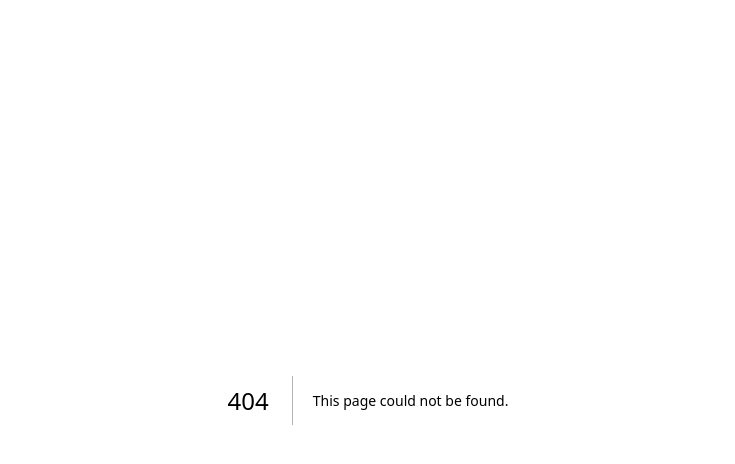
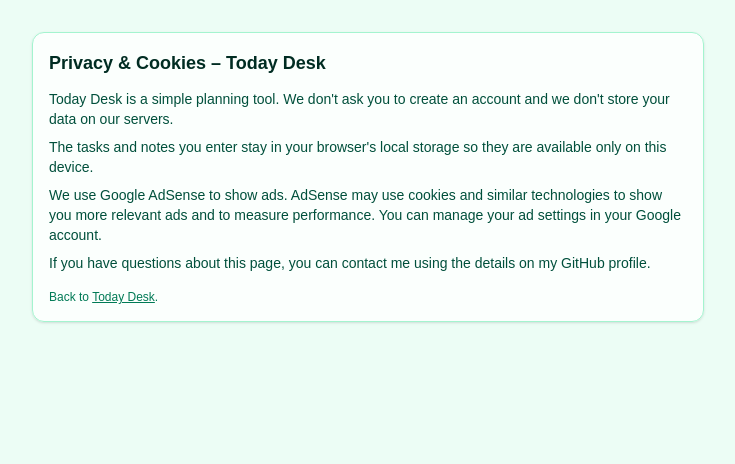
Before and after one commit to amgandreeamia4-creator/today-desk, a Next.js app: page /privacy in a window 1280 px wide. Before the commit this address had no page. Shown: the top 464 px of the page, without its empty margins (272-1007 px from the left). Built offline with nearby package versions, Linux system fonts and the light colour scheme.

Commit message:
Add privacy & cookies page

```diff
--- a/app/layout.tsx
+++ b/app/layout.tsx
@@ -17,6 +17,9 @@
   title: "Today Desk – one clear plan for today",
   description:
     "Today Desk helps you paste today's tasks and calendar, see your free time, and build a realistic plan for the day.",
+  other: {
+    "google-adsense-account": "ca-pub-6846589122417205",
+  },
 };
 
 export default function RootLayout({
--- a/app/page.tsx
+++ b/app/page.tsx
@@ -1,6 +1,7 @@
 "use client";
 
 import React, { useEffect, useMemo, useRef, useState } from "react";
+import Link from "next/link";
 
 type TaskContext = "deep" | "admin" | "calls" | "errands" | "other";
 type DayType = "workday" | "admin" | "creative" | "light";
@@ -1322,6 +1323,10 @@
         <footer className="mt-6 border-t border-emerald-200 pt-3 text-center text-[11px] text-emerald-700">
           Today Desk — a tiny front panel for your day. Starred tasks trigger
           gentle reminders (while this tab is open).
+          {" · "}
+          <Link href="/privacy" className="underline">
+            Privacy & cookies
+          </Link>
         </footer>
       </div>
     </main>
--- /dev/null
+++ b/app/privacy/page.tsx
@@ -0,0 +1,37 @@
+import Link from "next/link";
+
+export default function PrivacyPage() {
+  return (
+    <main className="min-h-screen bg-emerald-50 px-4 py-8 text-sm text-emerald-900">
+      <div className="mx-auto max-w-2xl rounded-xl border border-emerald-200 bg-white/80 p-4 shadow-sm">
+        <h1 className="mb-3 text-lg font-semibold text-emerald-950">
+          Privacy & Cookies – Today Desk
+        </h1>
+        <p className="mb-2">
+          Today Desk is a simple planning tool. We don&apos;t ask you to create
+          an account and we don&apos;t store your data on our servers.
+        </p>
+        <p className="mb-2">
+          The tasks and notes you enter stay in your browser&apos;s local
+          storage so they are available only on this device.
+        </p>
+        <p className="mb-2">
+          We use Google AdSense to show ads. AdSense may use cookies and similar
+          technologies to show you more relevant ads and to measure performance.
+          You can manage your ad settings in your Google account.
+        </p>
+        <p className="mb-2">
+          If you have questions about this page, you can contact me using the
+          details on my GitHub profile.
+        </p>
+        <p className="mt-4 text-xs text-emerald-700">
+          Back to{" "}
+          <Link href="/" className="underline">
+            Today Desk
+          </Link>
+          .
+        </p>
+      </div>
+    </main>
+  );
+}
```
